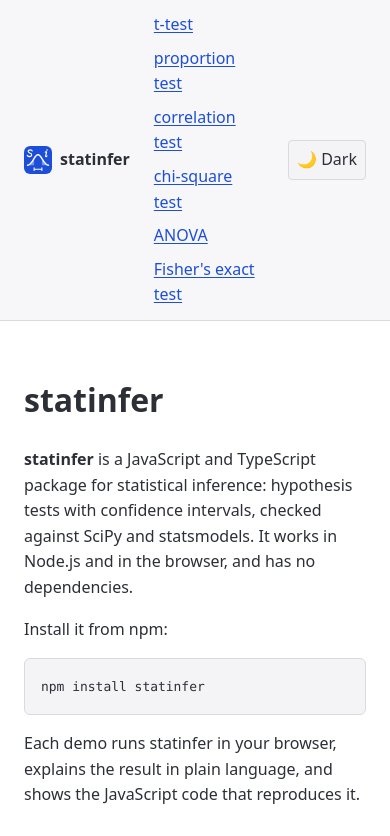
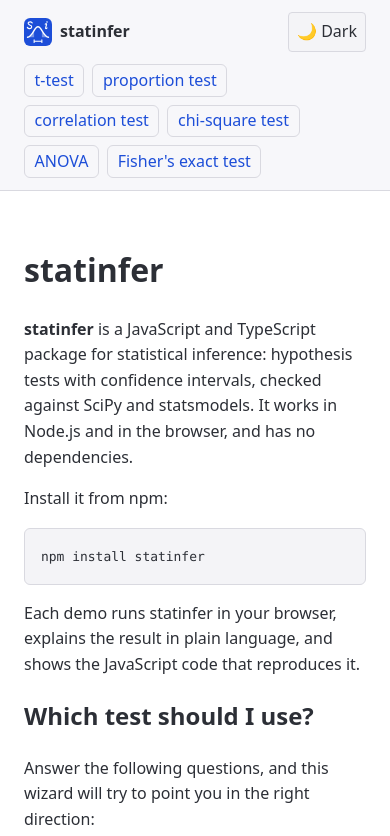
Before and after one commit to leehart3000/statinfer, a Next.js app in the folder demo/: page / in a window 390 px wide. Shown: the top 836 px of the page. Built offline with nearby package versions, Linux system fonts and the light colour scheme.

Commit message:
Update the demo to statinfer 0.1.2, refresh the roadmap, and set version 0.1.3 (#35)

```diff
--- a/demo/package.json
+++ b/demo/package.json
@@ -16,7 +16,7 @@
     "next": "16.3.6",
     "react": "19.3.0",
     "react-dom": "19.3.0",
-    "statinfer": "^0.1.1"
+    "statinfer": "^0.1.2"
   },
   "devDependencies": {
     "@types/mdx": "^2.0.14",
--- a/demo/src/app/globals.css
+++ b/demo/src/app/globals.css
@@ -115,16 +115,35 @@
 
 /* Layout */
 .site-header {
-  display: flex;
-  flex-wrap: wrap;
+  display: grid;
+  grid-template-columns: auto 1fr auto;
+  grid-template-areas: "brand nav toggle";
   align-items: center;
-  gap: 1rem 1.5rem;
+  gap: 0.75rem 1.5rem;
   padding: 0.75rem 1.5rem;
   border-bottom: 1px solid var(--border);
 }
 
+.site-header .brand {
+  grid-area: brand;
+}
+
 .site-header nav {
-  flex: 1;
+  grid-area: nav;
+}
+
+.site-header .theme-toggle {
+  grid-area: toggle;
+}
+
+/* Narrower screens: logo and toggle on top, links on their own row below. */
+@media (max-width: 64rem) {
+  .site-header {
+    grid-template-columns: 1fr auto;
+    grid-template-areas:
+      "brand toggle"
+      "nav nav";
+  }
 }
 
 .site-header ul,
@@ -231,9 +250,16 @@
   max-width: 40rem;
 }
 
-.field {
-  display: grid;
-  gap: 0.25rem;
+/* Let fields shrink to fit narrow screens, and fill the width available. */
+.field,
+.field-row > * {
+  min-width: 0;
+}
+
+.field input,
+.field select,
+.field textarea {
+  width: 100%;
 }
 
 .field-row {
@@ -248,10 +274,28 @@
   gap: 0.5rem;
 }
 
-/* The current page's link in the header */
+/* Header links look like small buttons. */
+.site-header nav ul {
+  gap: 0.5rem;
+}
+
+.site-header nav a {
+  display: inline-block;
+  padding: 0.15rem 0.6rem;
+  border: 1px solid var(--border);
+  border-radius: 6px;
+  text-decoration: none;
+}
+
+.site-header nav a:hover {
+  border-color: var(--link);
+}
+
+/* The current page's link: a darker outline, and the page background behind it. */
 .site-header nav a[aria-current="page"] {
   color: var(--fg);
-  text-decoration-thickness: 2px;
+  border-color: var(--fg);
+  background: var(--bg);
 }
 
 /* The "which test should I use?" guide */
--- a/package.json
+++ b/package.json
@@ -1,6 +1,6 @@
 {
   "name": "statinfer",
-  "version": "0.1.2",
+  "version": "0.1.3",
   "description": "Statistical inference for modern JavaScript and TypeScript",
   "type": "module",
   "exports": {
```
Also changed, not shown: 2 other files (tests, documents, lock files or other folders).
